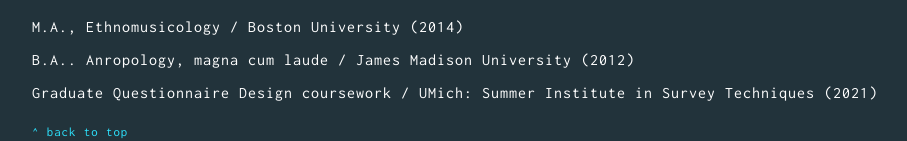
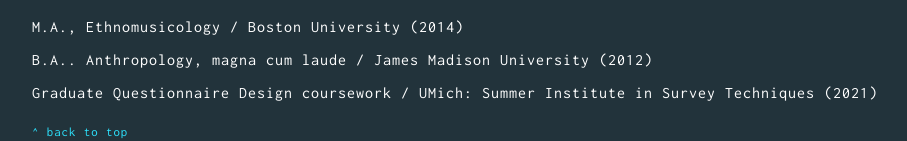
Before and after one commit to dansinger/singerde-site, a Gatsby site: page / in a window 1280 px wide. Shown: the part 1061-1202 px from the top of the page, without its empty margins (183-1090 px from the left). Built offline with nearby package versions, Linux system fonts and the light colour scheme; Gatsby itself is replaced by a stand-in of ours.

Commit message:
fixed typos

```diff
--- a/src/pages/index.js
+++ b/src/pages/index.js
@@ -47,7 +47,7 @@
         I am a chronic over-thinker and unstoppable busybody, which drove me to study <strong>anthropology</strong>. I fused that with my love of music and performance to study <strong>ethnomusicology</strong> at Boston University, where I studied ethnograpy and a compliment of qualtiative methods.
       </p>
       <h3>M.A., Ethnomusicology / Boston University (2014)</h3>
-      <h3>B.A.. Anropology, magna cum laude / James Madison University (2012)</h3>
+      <h3>B.A.. Anthropology, magna cum laude / James Madison University (2012)</h3>
       <h3>Graduate Questionnaire Design coursework / UMich: Summer Institute in Survey Techniques (2021)</h3>
 
       <p><a href="#top" class="small">^ back to top</a></p>
```
